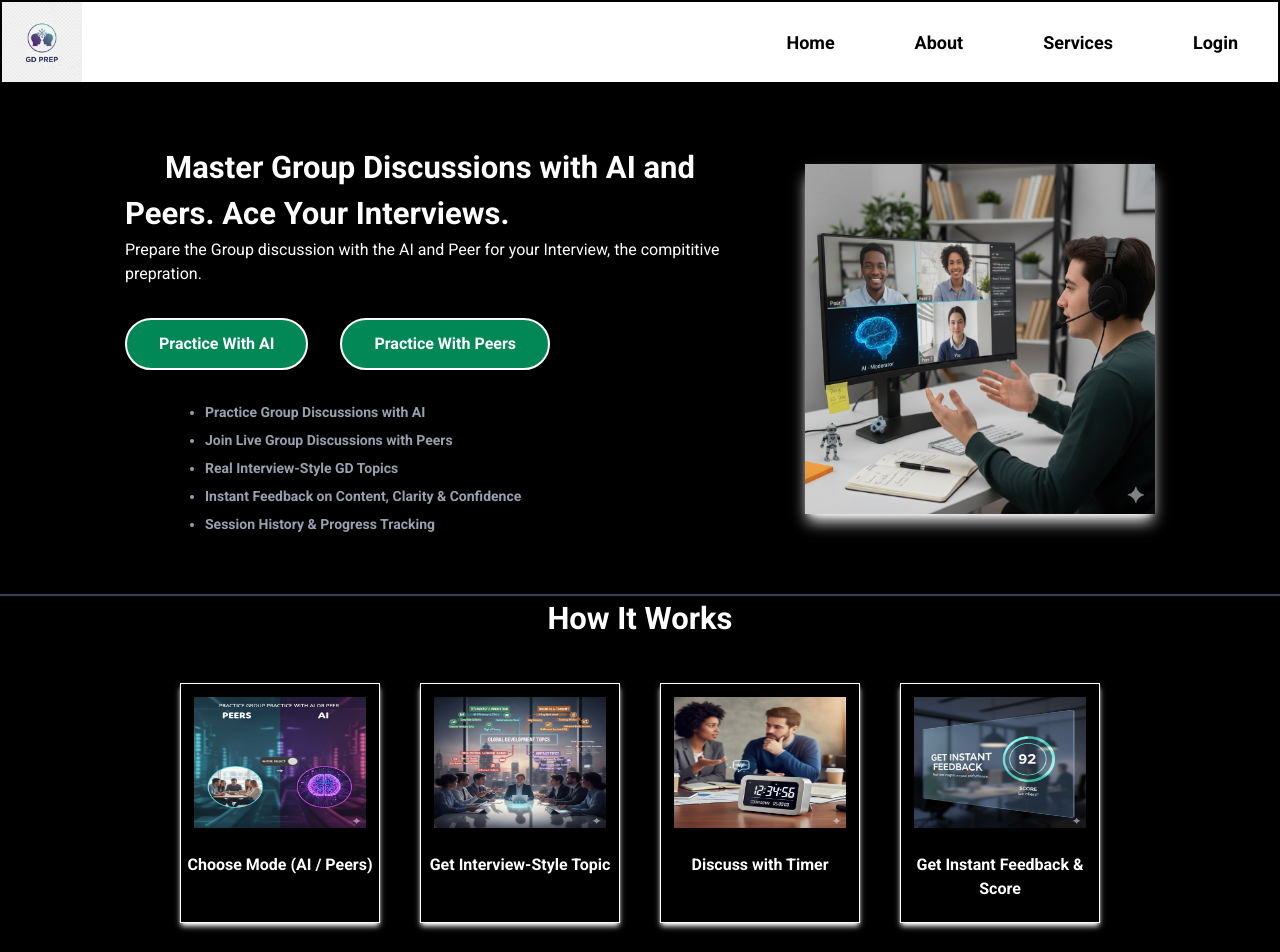
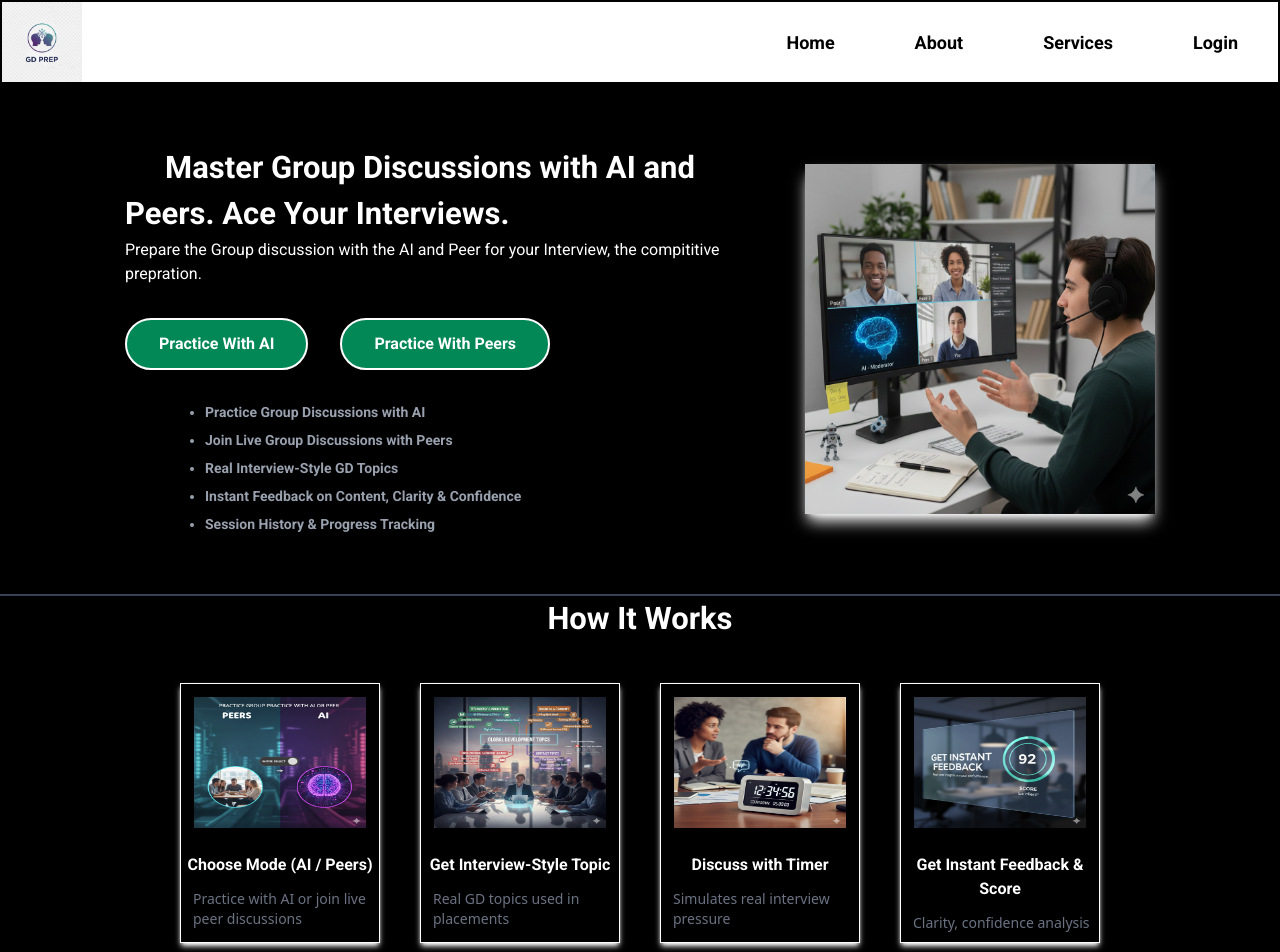
Before and after one commit to Niranjana593/GD-prep, a React (Vite) app in the folder gd-prep/: page / in a window 1280 px wide. Shown: the top 952 px of the page. Built offline with nearby package versions, Linux system fonts and the light colour scheme.

Commit message:
Added discription to each card

```diff
--- a/gd-prep/src/components/Home.jsx
+++ b/gd-prep/src/components/Home.jsx
@@ -25,31 +25,35 @@ const Home = () => {
         <img width={350} className='max-w-[50%]  shadow-lg shadow-white' src="home.png" alt="" />
       </div>
       <div className='w-full h-[0.3px] border-1 border-gray-700'></div>
-      <div className="working min-h-90">
+      <div className="working min-h-100">
           <div className='text-[31px] text-white roboto text-center'>How It Works</div>
           <div className="cards w-full text-white flex justify-center items-center gap-10 mt-10">
-              <div className="hover:scale-110 duration-300 ease-in-out  card1 h-60 w-50 border-1 border-white shadow-md shadow-white">
+              <div className="hover:scale-110 duration-300 ease-in-out  card1 h-65 w-50 border-1 border-white shadow-md shadow-white">
                 <div className="card1content flex flex-col gap-3">
                 <img className='h-[157px] p-[13px]' src="card1.png" alt="" />
                 <p className='roboto font-medium text-center '>Choose Mode (AI / Peers)</p>
+                <p className='text-gray-500 pl-3 text-sm'>Practice with AI or join live peer discussions</p>
                 </div>
               </div>
-              <div className="hover:scale-110 duration-300 ease-in-out  card1 h-60 w-50 border-1 border-white shadow-md shadow-white">
+              <div className="hover:scale-110 duration-300 ease-in-out  card2 h-65 w-50 border-1 border-white shadow-md shadow-white">
                 <div className="card1content flex flex-col gap-3">
                 <img className='h-[157px] p-[13px]' src="card2.png" alt="" />
                 <p className='roboto font-medium text-center '>Get Interview-Style Topic</p>
+                <p className='text-gray-500 pl-3 text-sm'>Real GD topics used in placements</p>
                 </div>
               </div>
-              <div className="hover:scale-110 duration-300 ease-in-out  card1 h-60 w-50 border-1 border-white shadow-md shadow-white">
+              <div className="hover:scale-110 duration-300 ease-in-out  card3 h-65 w-50 border-1 border-white shadow-md shadow-white">
                 <div className="card1content flex flex-col gap-3">
                 <img className='h-[157px] p-[13px]' src="card3.png" alt="" />
                 <p className='roboto font-medium text-center '>Discuss with Timer</p>
+                <p className= 'pl-3 text-gray-500 text-sm'>Simulates real interview pressure</p>
                 </div>
               </div>
-              <div className="hover:scale-110 duration-300 ease-in-out  card1 h-60 w-50 border-1 border-white shadow-md shadow-white">
+              <div className="hover:scale-110 duration-300 ease-in-out  card4 h-65 w-50 border-1 border-white shadow-md shadow-white">
                 <div className="card1content flex flex-col gap-3">
                 <img className='h-[157px] p-[13px]' src="card4.png" alt="" />
                 <p className='roboto font-medium text-center '>Get Instant Feedback & Score</p>
+                <p className='pl-3 text-gray-500 text-sm'>Clarity, confidence analysis</p>
                 </div>
               </div>
           </div>
```
